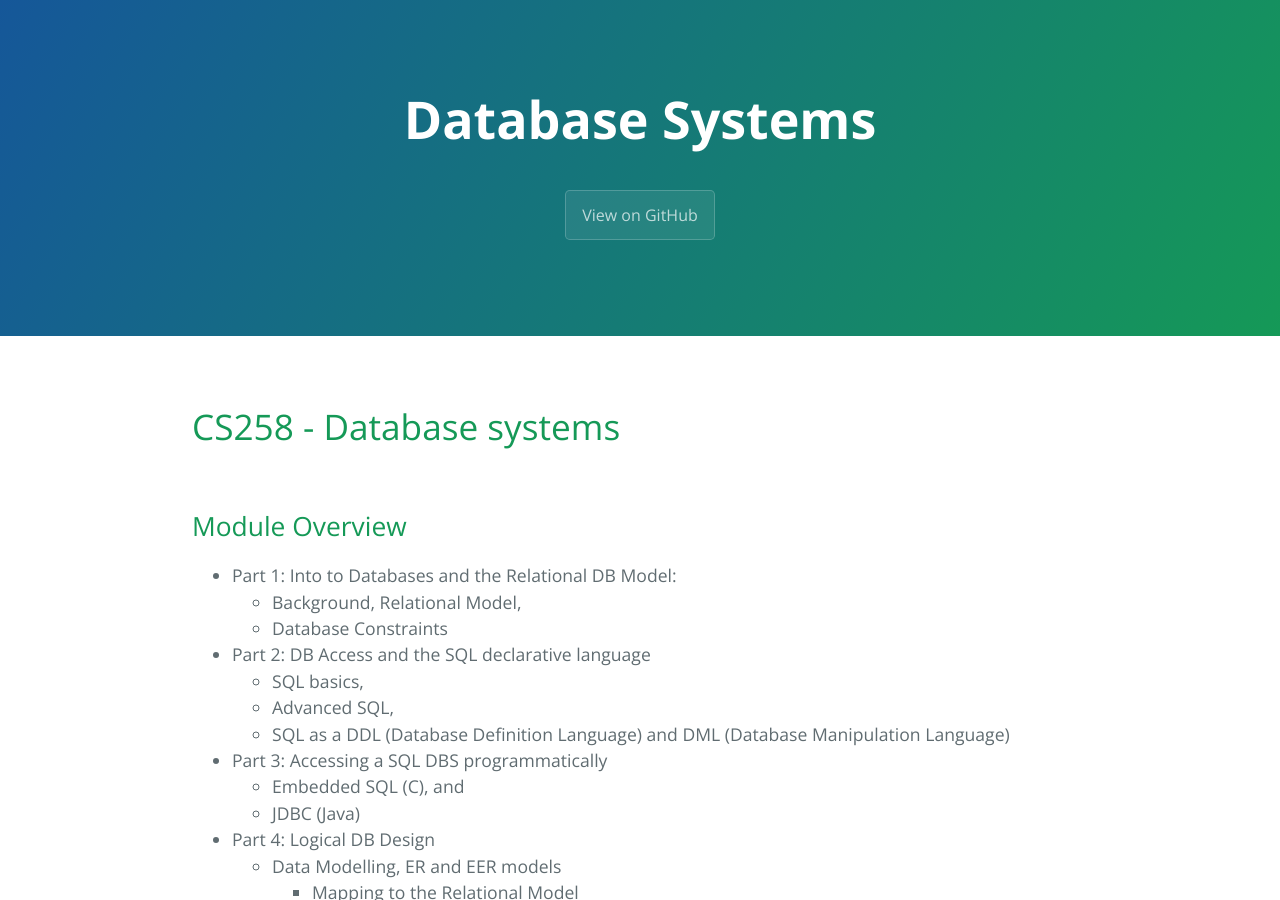
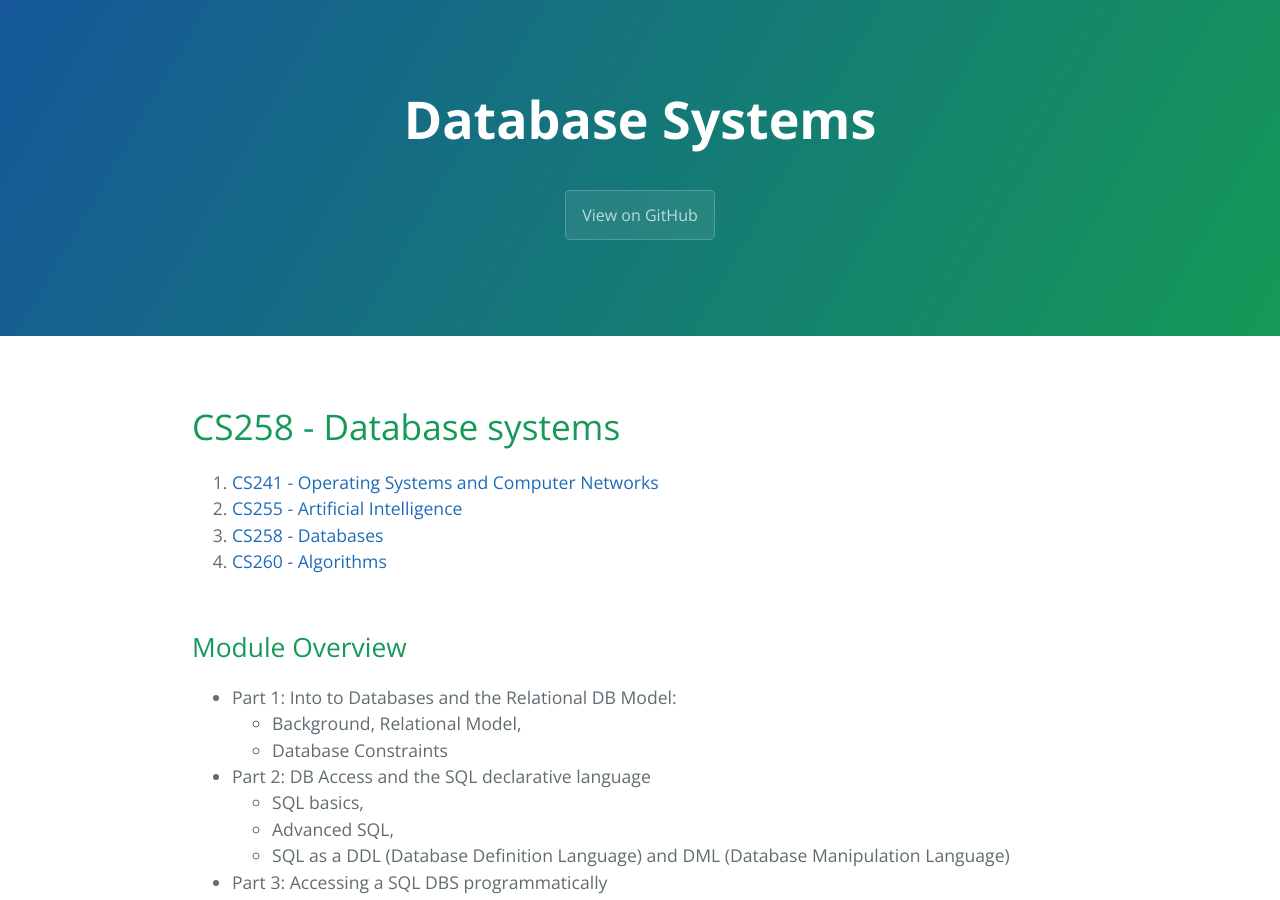
Before and after one commit to lchipchase/modulenotes, a Jekyll site: the page built from CS258.md, in a window 1280 px wide and 900 px high. Built offline with Jekyll 4.4.1, drawn with Linux system fonts in a browser that asks for light colours; formulas are drawn with MathJax 3; the repository's description, which GitHub fills in, is left out.

Commit message:
Update CS258.md

```diff
--- a/CS258.md
+++ b/CS258.md
@@ -5,6 +5,11 @@ math: true
 ---
 
 # CS258 - Database systems
+
+1. [CS241 - Operating Systems and Computer Networks](./CS241)
+2. [CS255 - Artificial Intelligence](./CS255)
+3. [CS258 - Databases](./CS258)
+4. [CS260 - Algorithms](./CS260)
 
 ## Module Overview
 
```
